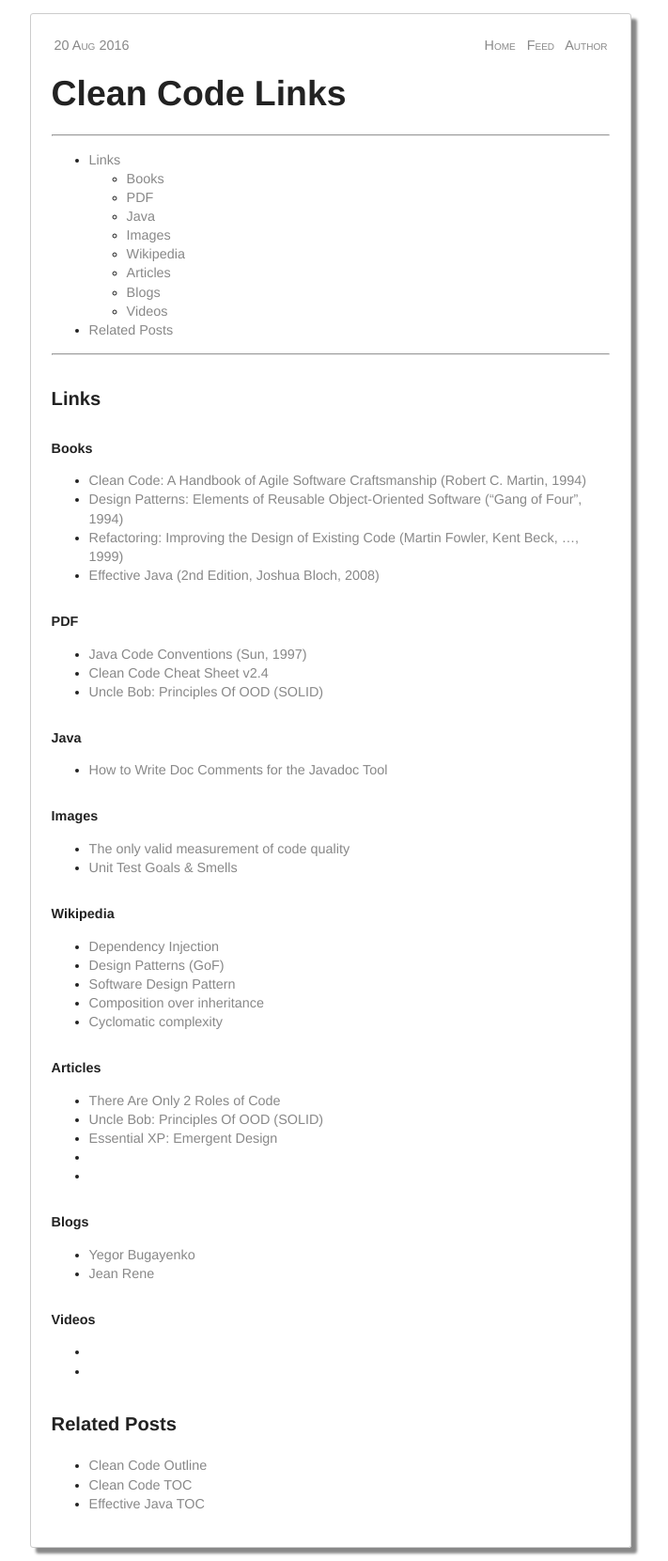
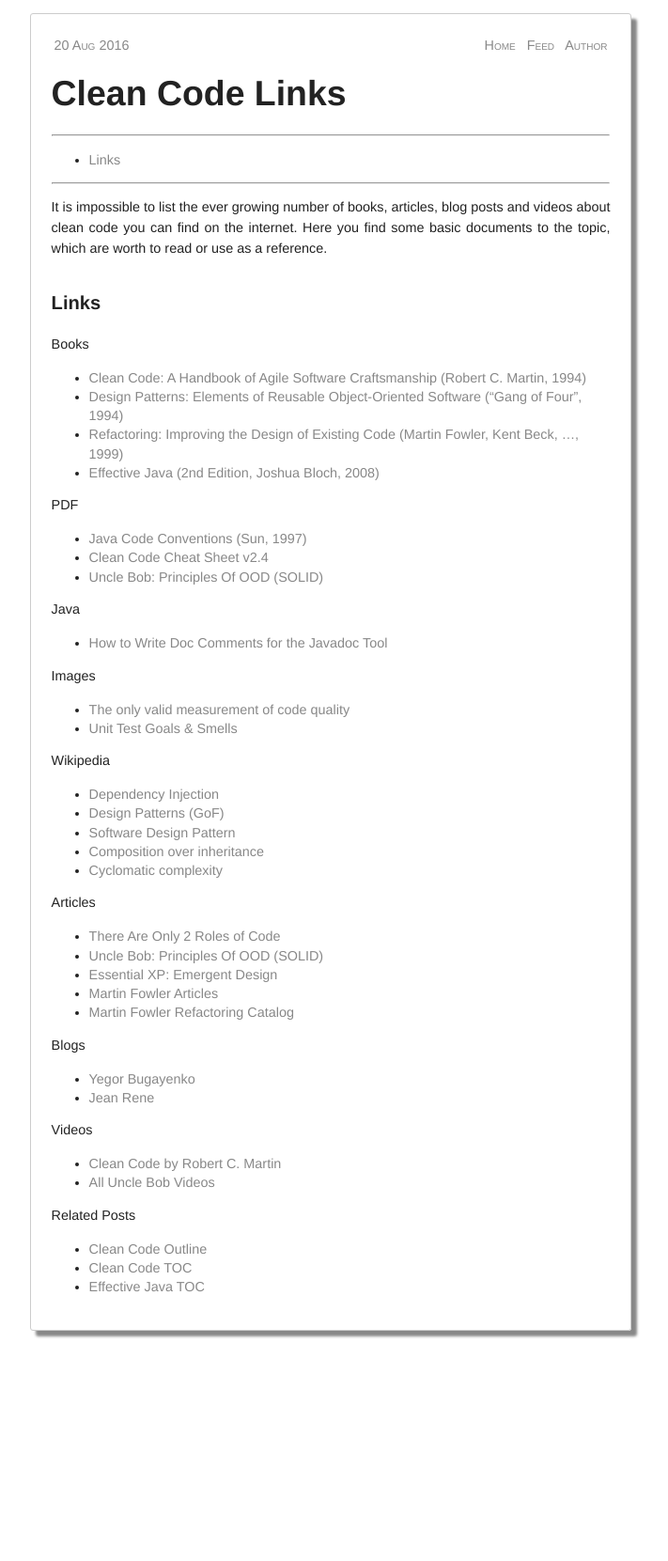
Before and after one commit to woj-tek/petozoltan.github.io, a Jekyll site: the page built from _posts/2016-08-20-clean-code-links.md, in a window 1280 px wide. Shown: the whole page at 94% size, without its empty margins (288-999 px from the left). Built offline with Jekyll 4.4.1, drawn with Linux system fonts in a browser that asks for light colours; after the commit the page ends 1431 px from its top, so only the background shows below that.

Commit message:
Update 2016-08-20-clean-code-links.md

```diff
--- a/_posts/2016-08-20-clean-code-links.md
+++ b/_posts/2016-08-20-clean-code-links.md
@@ -11,31 +11,33 @@
 
 ***
 
+It is impossible to list the ever growing number of books, articles, blog posts and videos about clean code you can find on the internet. Here you find some basic documents to the topic, which are worth to read or use as a reference.
+
 ### Links
 
-#### Books
+Books
 
 * [Clean Code: A Handbook of Agile Software Craftsmanship (Robert C. Martin, 1994)](https://www.amazon.com/Clean-Code-Handbook-Software-Craftsmanship/dp/2)
 * [Design Patterns: Elements of Reusable Object-Oriented Software ("Gang of Four", 1994)](https://www.amazon.com/Design-Patterns-Elements-Reusable-Object-Oriented/dp/2/)
 * [Refactoring: Improving the Design of Existing Code (Martin Fowler, Kent Beck, ..., 1999)](https://www.amazon.com/Refactoring-Improving-Design-Existing-Code/dp/2/)
 * [Effective Java (2nd Edition, Joshua Bloch, 2008)](https://www.amazon.com/Effective-Java-2nd-Joshua-Bloch/dp/3)
 
-#### PDF
+PDF
 
 * [Java Code Conventions (Sun, 1997)](http://www.oracle.com/technetwork/java/codeconventions-.pdf)
 * [Clean Code Cheat Sheet v2.4](http://www.planetgeek.ch/wp-content/uploads/4/11/Clean-Code-V2.4.pdf)
 * [Uncle Bob: Principles Of OOD (SOLID)](http://butunclebob.com/ArticleS.UncleBob.PrinciplesOfOod)
 
-#### Java
+Java
 
 * [How to Write Doc Comments for the Javadoc Tool](http://www.oracle.com/technetwork/java/javase/documentation/index-.html)
 
-#### Images
+Images
 
 * [The only valid measurement of code quality](http://www.osnews.com/story/66/WTFs_m)
 * [Unit Test Goals & Smells](http://xunitpatterns.com/Goals-Smells.gif)
 
-#### Wikipedia
+Wikipedia
 
 * [Dependency Injection](https://en.wikipedia.org/wiki/Dependency_injection)
 * [Design Patterns (GoF)](https://en.wikipedia.org/wiki/Design_Patterns)
@@ -43,27 +45,25 @@
 * [Composition over inheritance](https://en.wikipedia.org/wiki/Composition_over_inheritance)
 * [Cyclomatic complexity](https://en.wikipedia.org/wiki/Cyclomatic_complexity)
 
-#### Articles
+Articles
 
 * [There Are Only 2 Roles of Code](https://dzone.com/articles/there-are-only-2-roles-code)
 * [Uncle Bob: Principles Of OOD (SOLID)](http://butunclebob.com/ArticleS.UncleBob.PrinciplesOfOod)
 * [Essential XP: Emergent Design](http://ronjeffries.com/xprog/classics/expemergentdesign/)
-* [](http://martinfowler.com/articles.html)
-* [](http://refactoring.com/catalog/)
+* [Martin Fowler Articles](http://martinfowler.com/articles.html)
+* [Martin Fowler Refactoring Catalog](http://refactoring.com/catalog/)
 
-#### Blogs
+Blogs
 
 * [Yegor Bugayenko](http://www.yegor256.com/)
 * [Jean Rene](https://jeanrenesite.wordpress.com/)
 
-#### Videos
+Videos
 
-* [](https://www.youtube.com/watch?v=SXkgYZw0evs&index=22&list=PLcr1-V2ySv4Tf_xSLj2MbQZr78fUVQAua)
-* [](https://www.youtube.com/playlist?list=PLcr1-V2ySv4Tf_xSLj2MbQZr78fUVQAua)
+* [Clean Code by Robert C. Martin](https://www.youtube.com/watch?v=SXkgYZw0evs&index=22&list=PLcr1-V2ySv4Tf_xSLj2MbQZr78fUVQAua)
+* [All Uncle Bob Videos](https://www.youtube.com/playlist?list=PLcr1-V2ySv4Tf_xSLj2MbQZr78fUVQAua)
 
-
-### Related Posts
-
+Related Posts
 
 * [Clean Code Outline](https://petozoltan.github.io/2016/08/19/clean-code-outline.html)
 * [Clean Code TOC](https://petozoltan.github.io/2016/08/19/clean-code-toc.html)
```
